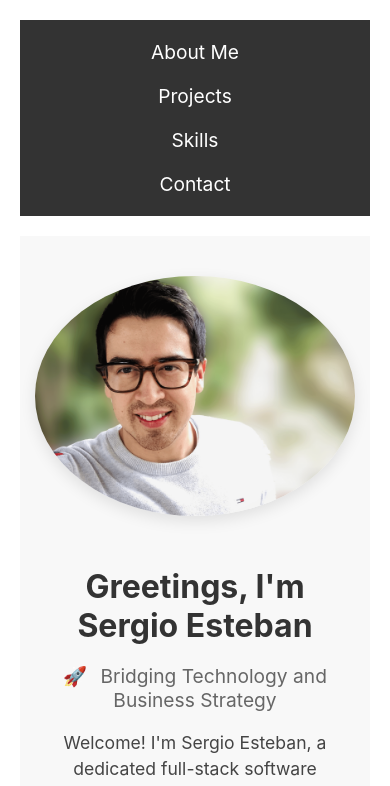
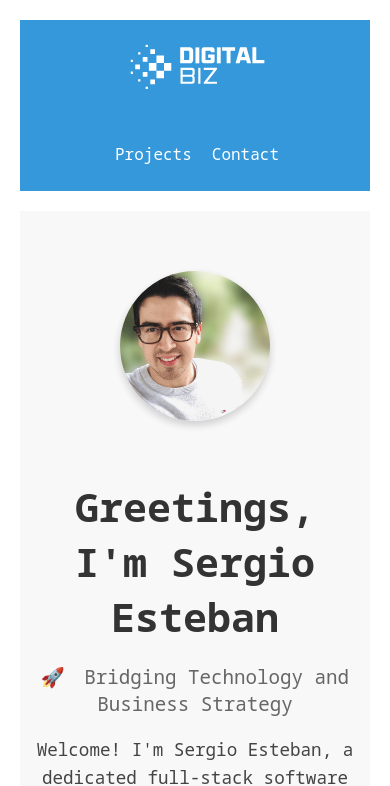
Before and after one commit to myplancash/myplancash.github.io, a React (Create React App) app: page / in a window 390 px wide. Shown: the top 786 px of the page. Built offline with nearby package versions, Linux system fonts and the light colour scheme.

Commit message:
added new bio and responsive design pattern

```diff
--- a/public/index.html
+++ b/public/index.html
@@ -10,6 +10,13 @@
       content="Web site created using create-react-app"
     />
     <link rel="apple-touch-icon" href="%PUBLIC_URL%/logo192.png" />
+    <link rel="preconnect" href="https://fonts.googleapis.com">
+    <link rel="preconnect" href="https://fonts.gstatic.com" crossorigin>
+    <link rel="preconnect" href="https://fonts.googleapis.com">
+    <link rel="preconnect" href="https://fonts.gstatic.com" crossorigin>
+    <link rel="preconnect" href="https://fonts.googleapis.com">
+    <link rel="preconnect" href="https://fonts.gstatic.com" crossorigin>
+    <link href="https://fonts.googleapis.com/css2?family=Noto+Sans+Mono:wght@400;700&display=swap" rel="stylesheet">
     <!--
       manifest.json provides metadata used when your web app is installed on a
       user's mobile device or desktop. See https://developers.google.com/web/fundamentals/web-app-manifest/
--- a/src/App.js
+++ b/src/App.js
@@ -1,16 +1,17 @@
 import React from 'react';
 import { BrowserRouter as Router, Link, Routes, Route } from 'react-router-dom';
-import { Container, Navbar, NavItem, MainContent } from './App.styles'
+import { Container, NavItem, MainContent } from './App.styles'
 import AboutMe from './components/AboutMe/AboutMe';
 import Projects from './components/Projects/Projects';
 import Skills from './components/Skills/Skills';
 import Contact from './components/Contact/Contact';
+import NavBar from './components/Navbar/Navbar';
 
 const App = () => {
   return (
     <Router>
       <Container>
-        <Navbar>
+        <NavBar>
           <NavItem to="/" activeClassName="active">
             About Me
           </NavItem>
@@ -23,7 +24,7 @@ const App = () => {
           <NavItem to="/contact" activeClassName="active">
             Contact
           </NavItem>
-        </Navbar>
+        </NavBar>
         <MainContent>
           <Routes>
             <Route path="/" element={<AboutMe />} />
--- a/src/App.styles.jsx
+++ b/src/App.styles.jsx
@@ -1,5 +1,6 @@
 import styled from 'styled-components';
 import { Link } from 'react-router-dom';
+
 
 export const Container = styled.div`
   max-width: 1200px;
@@ -7,7 +8,7 @@ export const Container = styled.div`
   padding: 20px;
 `;
 
-export const Navbar = styled.nav`
+/* export const Navbar = styled.nav`
   display: flex;
   justify-content: center;
   background-color: #333;
@@ -17,7 +18,7 @@ export const Navbar = styled.nav`
     flex-direction: column;
     align-items: center;
   }
-`;
+`; */
 
 export const NavItem = styled(Link)`
   color: white;
--- a/src/components/AboutMe/AboutMe.js
+++ b/src/components/AboutMe/AboutMe.js
@@ -7,7 +7,8 @@ import {
   Heading,
   Subheading,
   Introduction,
-  Image,
+  ImageContainer, // Import the ImageContainer component
+  ProfileImage, // Import the P
   Icon,
   Quote,
   CTAButton
@@ -17,9 +18,9 @@ const AboutMe = () => {
   return (
     <Section id="about">
       <ContentWrapper>
-        <ImageWrapper>
-          <Image src={require('../../images/profile.png')} alt="Sergio Esteban Torres" />
-        </ImageWrapper>
+        <ImageContainer>
+          <ProfileImage src={require('../../images/profile.png')} alt="Profile" />
+        </ImageContainer>
         <TextWrapper>
           <Heading>Greetings, I'm Sergio Esteban</Heading>
           <Subheading>
--- a/src/components/AboutMe/AboutMe.styles.jsx
+++ b/src/components/AboutMe/AboutMe.styles.jsx
@@ -30,11 +30,22 @@ export const ImageWrapper = styled.div`
   }
 `;
 
-export const Image = styled.img`
-  max-width: 100%;
-  height: auto;
+export const ImageContainer = styled.div`
+  position: relative;
+  /* background-color: rgba(255, 255, 255, 0.7); */
+  border-radius: 10px;
+  padding: 20px;
+  text-align: center;
+  /* box-shadow: 0 2px 4px rgba(0, 0, 0, 0.1); */
+`;
+
+export const ProfileImage = styled.img`
+  width: 150px;
+  height: 150px;
   border-radius: 50%;
-  box-shadow: 0 5px 15px rgba(0, 0, 0, 0.1);
+  object-fit: cover;
+  box-shadow: 0 4px 8px rgba(0, 0, 0, 0.2);
+  opacity: 0.9; /* Adjust opacity value as needed */
 `;
 
 export const TextWrapper = styled.div`
@@ -46,7 +57,7 @@ export const TextWrapper = styled.div`
 `;
 
 export const Heading = styled.h2`
-  font-size: 2rem;
+  font-size: 2.5rem;
   color: #333;
   margin-bottom: 10px;
 `;
@@ -54,12 +65,12 @@ export const Heading = styled.h2`
 export const Subheading = styled.p`
   font-size: 1.2rem;
   color: #666;
-  margin-bottom: 10px;
+  margin-bottom: 15px;
 `;
 
 export const Introduction = styled.p`
   font-size: 1.1rem;
-  line-height: 1.5;
+  line-height: 1.6;
   color: #444;
 `;
 
@@ -74,7 +85,7 @@ export const Quote = styled.blockquote`
 `;
 
 export const CTAButton = styled.a`
-  margin-bottom: 20px;
+  margin-top: 20px;
   display: inline-block;
   cursor: pointer;
   padding: 10px 20px;
--- /dev/null
+++ b/src/components/Navbar/Navbar.js
@@ -0,0 +1,33 @@
+import React from 'react';
+import {
+  NavBarWrapper,
+  NavContainer,
+  Logo,
+  ResponsiveLogo,
+  NavMenu,
+  NavItem,
+  NavLink
+} from './Navbar.styles';
+import LogoSVG from '../../assets/digital-biz-inverted.svg';
+
+const NavBar = () => {
+  return (
+    <NavBarWrapper>
+      <NavContainer>
+        <Logo to="/">
+          <ResponsiveLogo src={LogoSVG} alt="DigitalBiz Logo" />
+        </Logo>
+        <NavMenu>
+          <NavItem>
+            <NavLink to="/projects">Projects</NavLink>
+          </NavItem>
+          <NavItem>
+            <NavLink to="/contact">Contact</NavLink>
+          </NavItem>
+        </NavMenu>
+      </NavContainer>
+    </NavBarWrapper>
+  );
+}
+
+export default NavBar;
--- /dev/null
+++ b/src/components/Navbar/Navbar.styles.jsx
@@ -0,0 +1,58 @@
+import styled from 'styled-components';
+import { Link } from 'react-router-dom';
+
+export const NavBarWrapper = styled.nav`
+  background-color: #3498db; /* Primary Color */
+  padding: 10px 0;
+`;
+
+export const NavContainer = styled.div`
+  display: flex;
+  justify-content: space-between;
+  align-items: center;
+  gap: 1rem;
+  max-width: 1200px;
+  margin: 0 auto;
+
+  @media (max-width: 768px) {
+    flex-direction: column;
+    align-items: center;
+  }
+`;
+
+export const Logo = styled(Link)`
+  color: white;
+  max-width: 150px;
+  margin: 0.5em;
+  font-size: 1.5rem;
+  text-decoration: none;
+  cursor: pointer;
+  padding-left: 1rem;
+`;
+
+export const ResponsiveLogo = styled.img`
+  width: 100%;
+  height: auto;
+  max-width: 300px; /* Set a maximum width for larger screens */
+`;
+
+export const NavMenu = styled.ul`
+  list-style: none;
+  display: flex;
+  align-items: center;
+  padding-right: 1rem;
+`;
+
+export const NavItem = styled.li`
+  margin-right: 20px;
+`;
+
+export const NavLink = styled(Link)`
+  color: white;
+  text-decoration: none;
+  transition: color 0.3s;
+
+  &:hover {
+    color: #2ecc71; /* Accent Color */
+  }
+`;
--- a/src/components/Projects/Projects.styles.jsx
+++ b/src/components/Projects/Projects.styles.jsx
@@ -1,10 +1,11 @@
 import styled from 'styled-components';
 
 export const Section = styled.section`
-  padding: 40px 0;
 `;
 
-export const Heading = styled.h1``;
+export const Heading = styled.h1`
+  font-size: 2rem;
+`;
 
 export const ProjectList = styled.ul`
   list-style: none;
--- a/src/styles/GlobalStyles.js
+++ b/src/styles/GlobalStyles.js
@@ -3,16 +3,20 @@ import { createGlobalStyle } from 'styled-components';
 const GlobalStyles = createGlobalStyle`
   body {
     margin: 0;
-    font-family: -apple-system, BlinkMacSystemFont, 'Segoe UI', 'Roboto', 'Oxygen',
-      'Ubuntu', 'Cantarell', 'Fira Sans', 'Droid Sans', 'Helvetica Neue',
-      sans-serif;
     -webkit-font-smoothing: antialiased;
     -moz-osx-font-smoothing: grayscale;
+    font-family: 'Noto Sans Mono', monospace, sans-serif;
+    font-weight: 400;
+  }
+
+  h1, h2, h3, h4, h5, h6 {
+    font-family: 'Noto Sans Mono', monospace, sans-serif;
+    font-weight: 700;
+    font-size: 2rem;
   }
 
   code {
-    font-family: source-code-pro, Menlo, Monaco, Consolas, 'Courier New',
-      monospace;
+    font-family: 'Noto Sans Mono', monospace, sans-serif;
   }
 `;
 
--- a/src/styles/theme.js
+++ b/src/styles/theme.js
@@ -1,10 +1,10 @@
 // styles/theme.js
 const theme = {
   colors: {
-    primary: '#3498db',
-    secondary: '#e74c3c',
-    accent: '#2ecc71',
-    background: '#f2f2f2',
+    primary: '#2980B9', //  Represents professionalism, trust, and technology.
+    secondary: '#e74c3c', // Represents passion, energy, and determination.
+    accent: '#2ecc71', //  Represents growth, innovation, and success.
+    background: '#f2f2f2', // Provides a neutral and clean background.
     text: '#333333',
   },
 };
```
Also changed, not shown: src/assets/digital-biz-inverted.svg (added).
